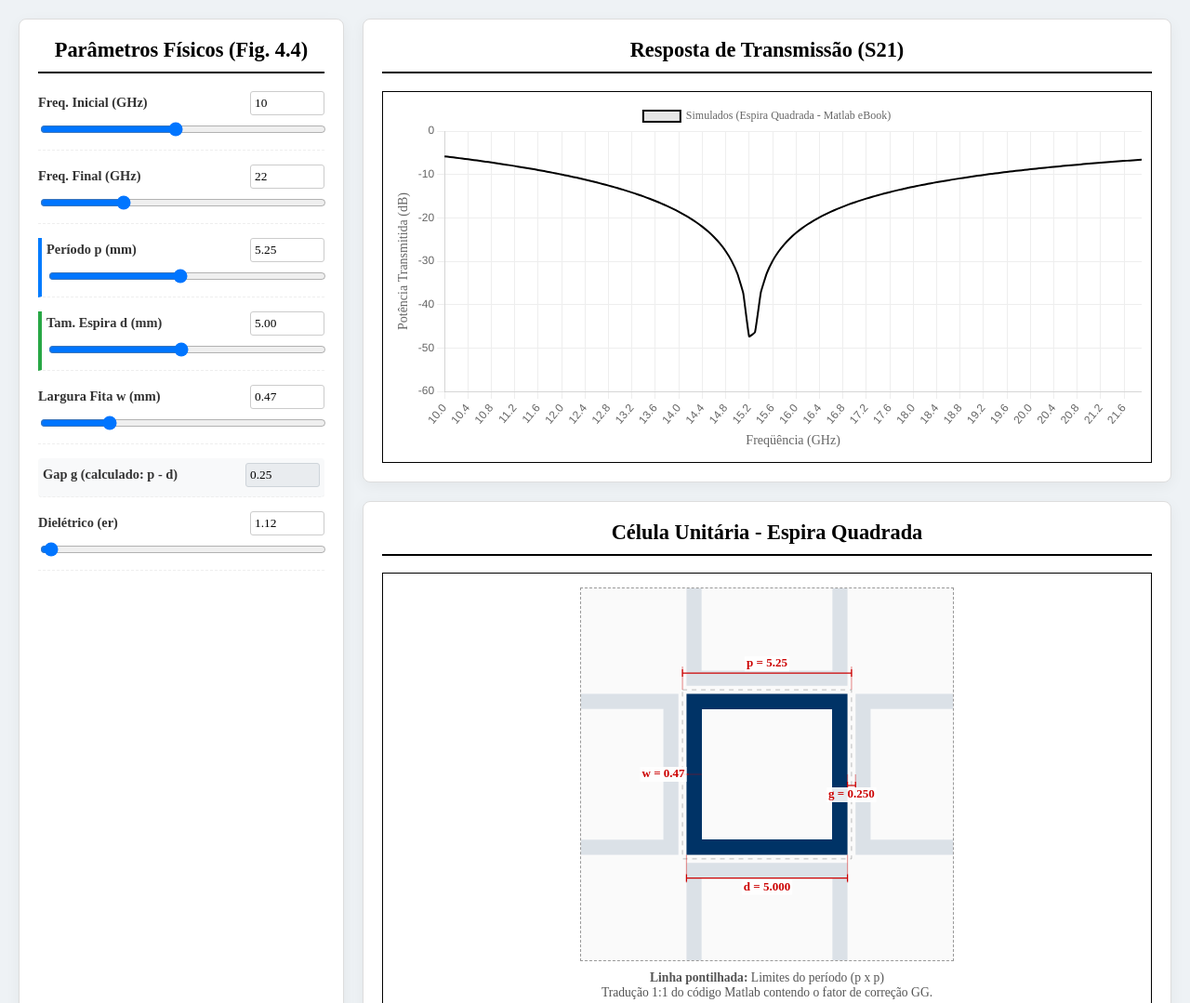
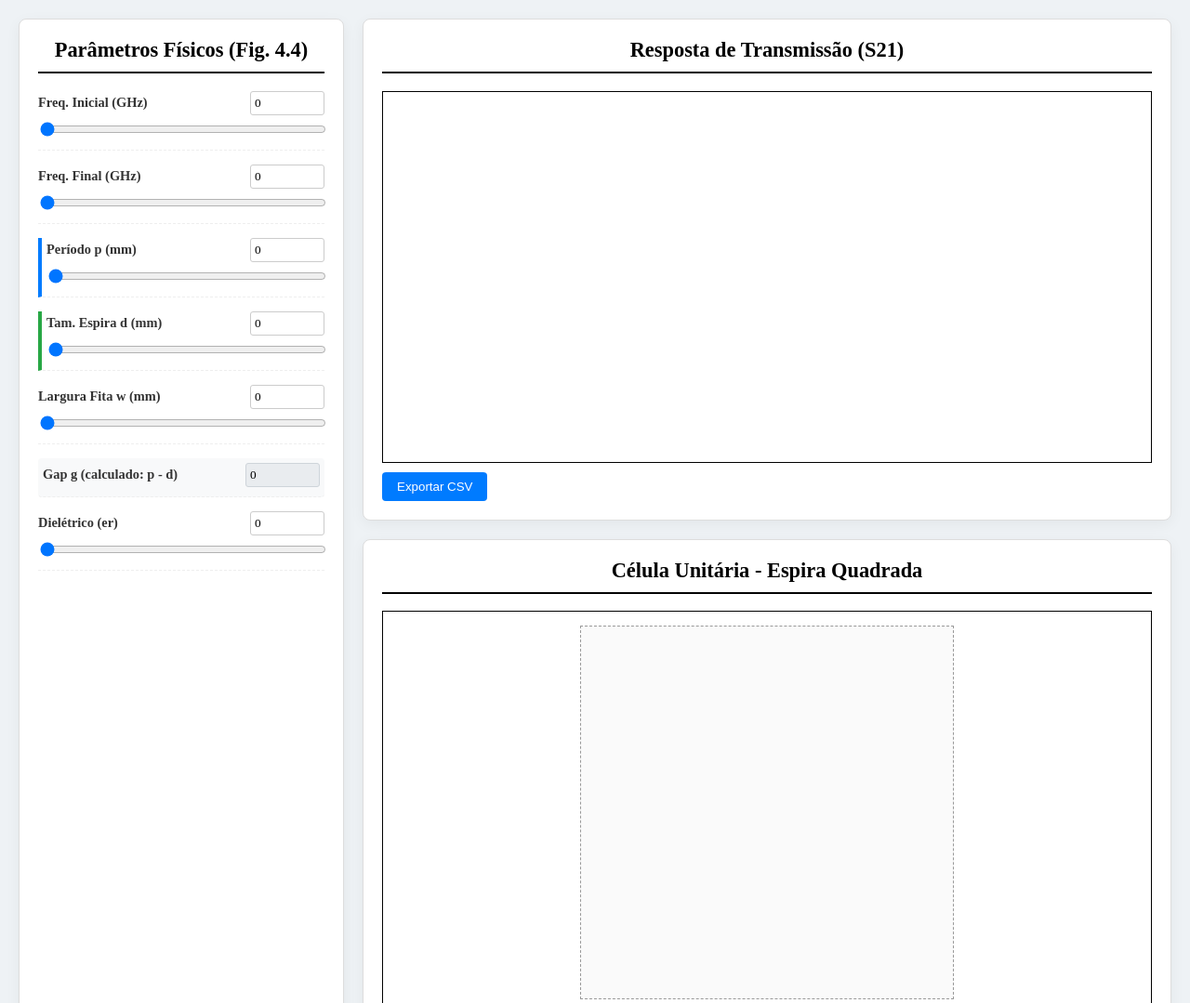
Before and after one commit to kr00nus/fssresizepfc, a plain HTML site: page EspiraQuadrada.html in a window 1280 px wide. Shown: the top 1079 px of the page at 93% size. Drawn offline with nearby package versions, Linux system fonts and the light colour scheme.

Commit message:
funcao para export csv

```diff
--- a/EspiraQuadrada.html
+++ b/EspiraQuadrada.html
@@ -106,29 +106,29 @@
         <div class="control-group">
           <div class="header-row">
             <label>Freq. Inicial (GHz)</label>
-            <input type="number" id="fStart_num" value="10" step="1" />
+            <input type="number" id="fStart_num" value="0" step="1" />
           </div>
           <input
             type="range"
             id="fStart_slider"
-            min="1"
+            min="0"
             max="20"
             step="1"
-            value="10"
+            value="0"
           />
         </div>
         <div class="control-group">
           <div class="header-row">
             <label>Freq. Final (GHz)</label>
-            <input type="number" id="fEnd_num" value="22" step="1" />
+            <input type="number" id="fEnd_num" value="0" step="1" />
           </div>
           <input
             type="range"
             id="fEnd_slider"
-            min="15"
+            min="0"
             max="40"
             step="1"
-            value="22"
+            value="0"
           />
         </div>
 
@@ -138,15 +138,15 @@
         >
           <div class="header-row">
             <label>Período p (mm)</label>
-            <input type="number" id="p_num" value="5.25" step="0.01" />
+            <input type="number" id="p_num" value="0" step="0.01" />
           </div>
           <input
             type="range"
             id="p_slider"
-            min="1.0"
+            min="0"
             max="10.0"
             step="0.01"
-            value="5.25"
+            value="0"
           />
         </div>
 
@@ -156,30 +156,30 @@
         >
           <div class="header-row">
             <label>Tam. Espira d (mm)</label>
-            <input type="number" id="d_num" value="5.00" step="0.01" />
+            <input type="number" id="d_num" value="0" step="0.01" />
           </div>
           <input
             type="range"
             id="d_slider"
-            min="0.5"
+            min="0"
             max="9.9"
             step="0.01"
-            value="5.00"
+            value="0"
           />
         </div>
 
         <div class="control-group">
           <div class="header-row">
             <label>Largura Fita w (mm)</label>
-            <input type="number" id="w_num" value="0.47" step="0.01" />
+            <input type="number" id="w_num" value="0" step="0.01" />
           </div>
           <input
             type="range"
             id="w_slider"
-            min="0.01"
+            min="0"
             max="2.0"
             step="0.01"
-            value="0.47"
+            value="0"
           />
         </div>
 
@@ -192,7 +192,7 @@
             <input
               type="number"
               id="g_num"
-              value="0.25"
+              value="0"
               readonly
               style="background: #e9ecef; border: 1px solid #ced4da"
             />
@@ -202,15 +202,15 @@
         <div class="control-group">
           <div class="header-row">
             <label>Dielétrico (er)</label>
-            <input type="number" id="er_num" value="1.12" step="0.01" />
+            <input type="number" id="er_num" value="0" step="0.01" />
           </div>
           <input
             type="range"
             id="er_slider"
-            min="1.0"
+            min="0"
             max="10.0"
             step="0.01"
-            value="1.12"
+            value="0"
           />
         </div>
       </div>
@@ -221,6 +221,7 @@
           <div class="chart-container">
             <canvas id="fssChart"></canvas>
           </div>
+          <button id="exportBtn" onclick="exportToCSV()" style="margin-top: 10px; padding: 8px 16px; background: #007bff; color: white; border: none; border-radius: 4px; cursor: pointer;">Exportar CSV</button>
         </div>
 
         <div class="panel">
@@ -487,6 +488,19 @@
         let w = parseFloat(document.getElementById("w_num").value);
         const er = parseFloat(document.getElementById("er_num").value);
 
+        if (
+          fStart <= 0 ||
+          fEnd <= 0 ||
+          p <= 0 ||
+          d <= 0 ||
+          w <= 0 ||
+          er <= 0 ||
+          fStart >= fEnd
+        ) {
+          if (chart) chart.destroy();
+          return;
+        }
+
         if (d >= p) {
           d = p - 0.01;
           document.getElementById("d_num").value = d.toFixed(2);
@@ -586,7 +600,30 @@
         });
       }
 
-      updateAll();
+      function exportToCSV() {
+        if (!chart || !chart.data.labels.length) {
+          alert("Nenhum dado disponível para exportar. Ajuste os parâmetros e gere o gráfico primeiro.");
+          return;
+        }
+        let csv = "Frequência (GHz),S21 (dB)\n";
+        chart.data.labels.forEach((freq, index) => {
+          const s21 = chart.data.datasets[0].data[index];
+          csv += `${freq},${s21}\n`;
+        });
+        const blob = new Blob([csv], { type: "text/csv;charset=utf-8;" });
+        const link = document.createElement("a");
+        if (link.download !== undefined) {
+          const url = URL.createObjectURL(blob);
+          link.setAttribute("href", url);
+          link.setAttribute("download", "dados_s21_espira_quadrada.csv");
+          link.style.visibility = "hidden";
+          document.body.appendChild(link);
+          link.click();
+          document.body.removeChild(link);
+        }
+      }
+
+      // Nenhuma simulação inicial: aguarda o ajuste do usuário.
     </script>
   </body>
 </html>
```
Also changed, not shown: Cruzjeru.html (+24 -0 lines), Quadrado.html (+24 -0 lines).
